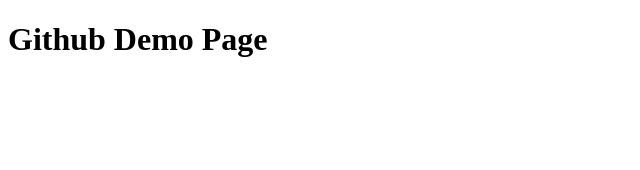
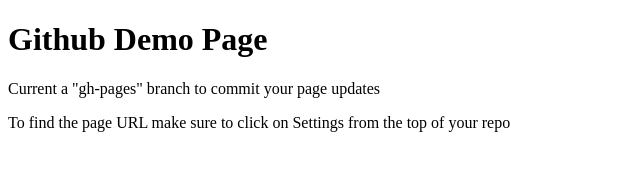
Before and after one commit to Pancakerobot/githubpagesdemo, a plain HTML site: page index.html in a window 1280 px wide. Shown: the whole page, without its empty margins (0-640 px from the left). Drawn offline with Linux system fonts and the light colour scheme.

Commit message:
Update index.html
Added the branch name used for github pages and where to find the page URL

```diff
--- a/index.html
+++ b/index.html
@@ -3,6 +3,8 @@
 <head>
 	<title>Github Demo</title>
 	<h1>Github Demo Page</h1>
+	<p>Current a "gh-pages" branch to commit your page updates</p>
+	<p>To find the page URL make sure to click on Settings from the top of your repo</p>
 </head>
 <body>
 
```
